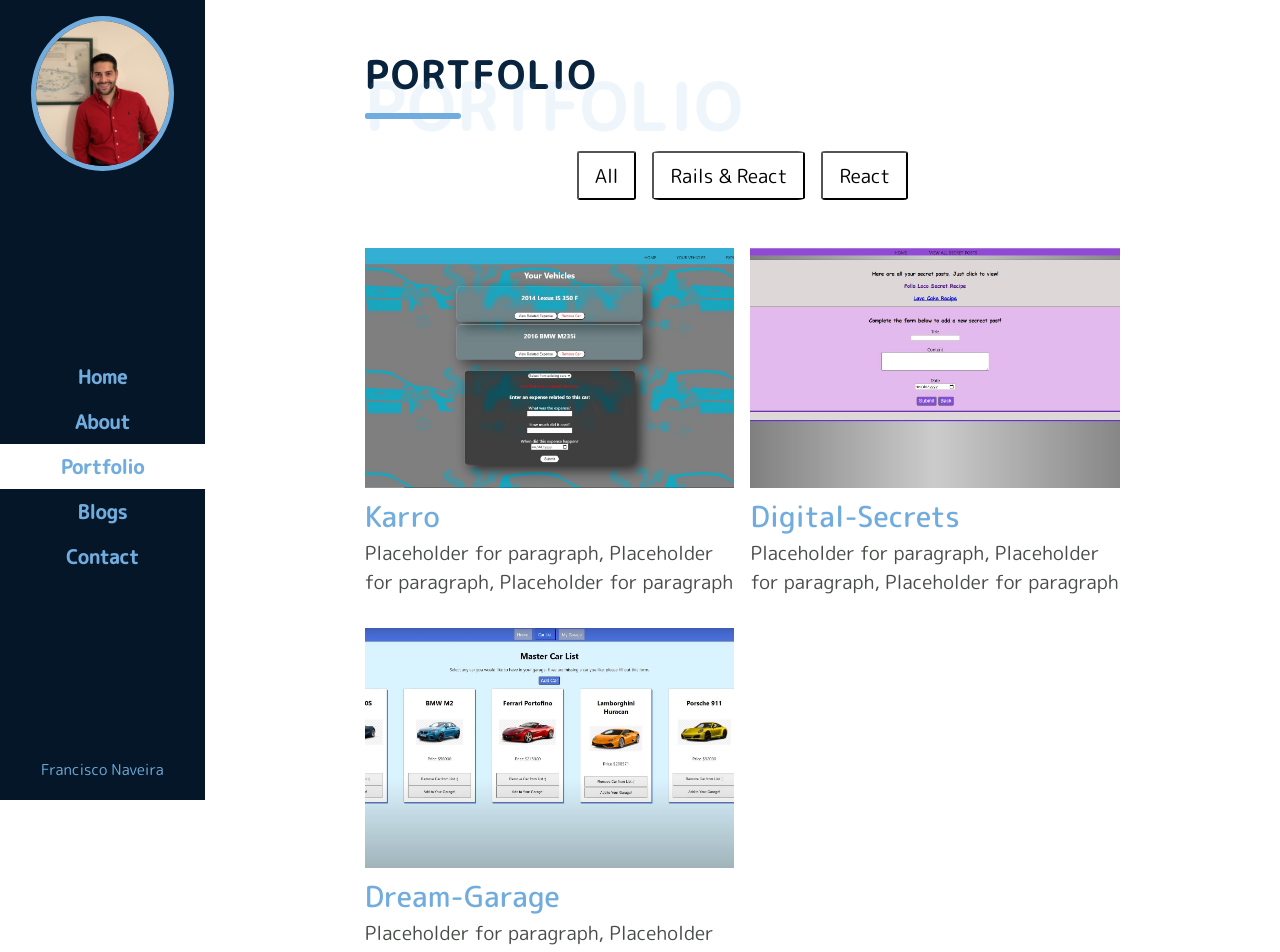
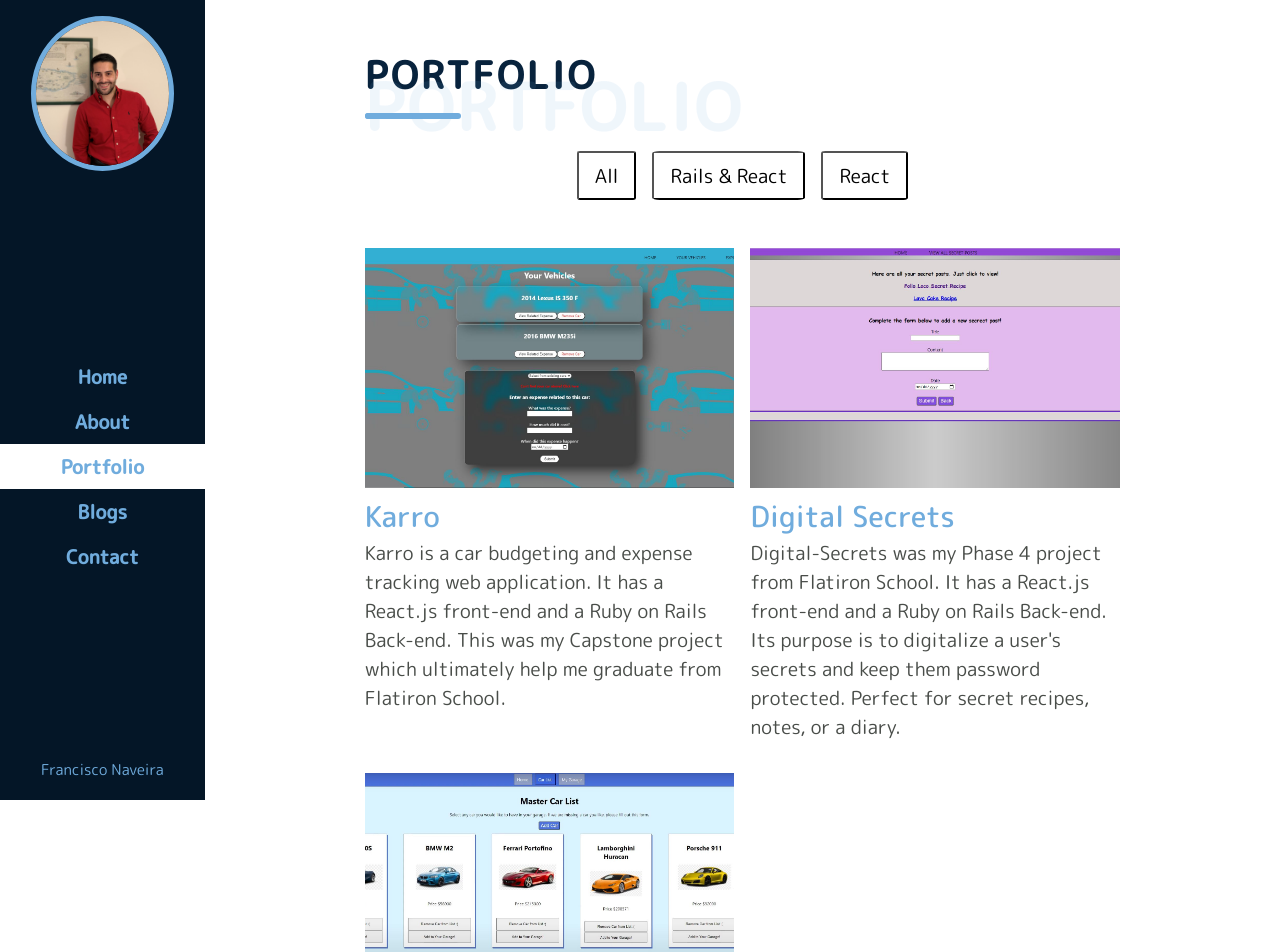
Before and after one commit to FranciscoNav/francisco-portfolio, a React (Create React App) app: page /portfolio in a window 1280 px wide. Shown: the top 952 px of the page. Built offline with nearby package versions, Linux system fonts and the light colour scheme.

Commit message:
Updated Readme. Added summary item to the portfolio-data component. Added props to show portfolio summary data.

```diff
--- a/src/components/Portfolio_Components/MenuItems.js
+++ b/src/components/Portfolio_Components/MenuItems.js
@@ -18,7 +18,7 @@ function MenuItems({menuItems}) {
                         <h5>
                             {item.title}
                         </h5>
-                        <p>Placeholder for paragraph, Placeholder for paragraph, Placeholder for paragraph</p>
+                        <p>{item.summary}</p>
                     </div>
                 })
             }
--- a/src/components/Portfolio_Components/PortfolioData.js
+++ b/src/components/Portfolio_Components/PortfolioData.js
@@ -11,7 +11,8 @@ export default[
         icon1:'GitHub',
         icon2:'Demo',
         title: 'Karro',
-        category:'Rails & React'
+        category:'Rails & React',
+        summary:"Karro is a car budgeting and expense tracking web application. It has a React.js front-end and a Ruby on Rails Back-end. This was my Capstone project which ultimately help me graduate from Flatiron School."
     },
     {
         id:2,
@@ -20,8 +21,9 @@ export default[
         youTubeLink:'',
         icon1:'GitHub',
         icon2:'Demo',
-        title: 'Digital-Secrets',
-        category:'Rails & React'
+        title: 'Digital Secrets',
+        category:'Rails & React',
+        summary:"Digital-Secrets was my Phase 4 project from Flatiron School. It has a React.js front-end and a Ruby on Rails Back-end. Its purpose is to digitalize a user's secrets and keep them password protected. Perfect for secret recipes, notes, or a diary."
     },
     {
         id:3,
@@ -30,7 +32,8 @@ export default[
         youTubeLink:'https://youtu.be/MdThca-IqLg',
         icon1:'GitHub',
         icon2:'Demo',
-        title: 'Dream-Garage',
-        category:'React'
+        title: 'Dream Garage',
+        category:'React',
+        summary:"Dream Garage is a fun web application that lets users fill up a digital garage with all their dream cars. It will then calculate the cost of all the cars in that garage. I made this for the Phase 2 project for Flatiron School, and it is made entirely from React."
     }
 ]
```
Also changed, not shown: 1 other file (tests, documents, lock files or other folders).
